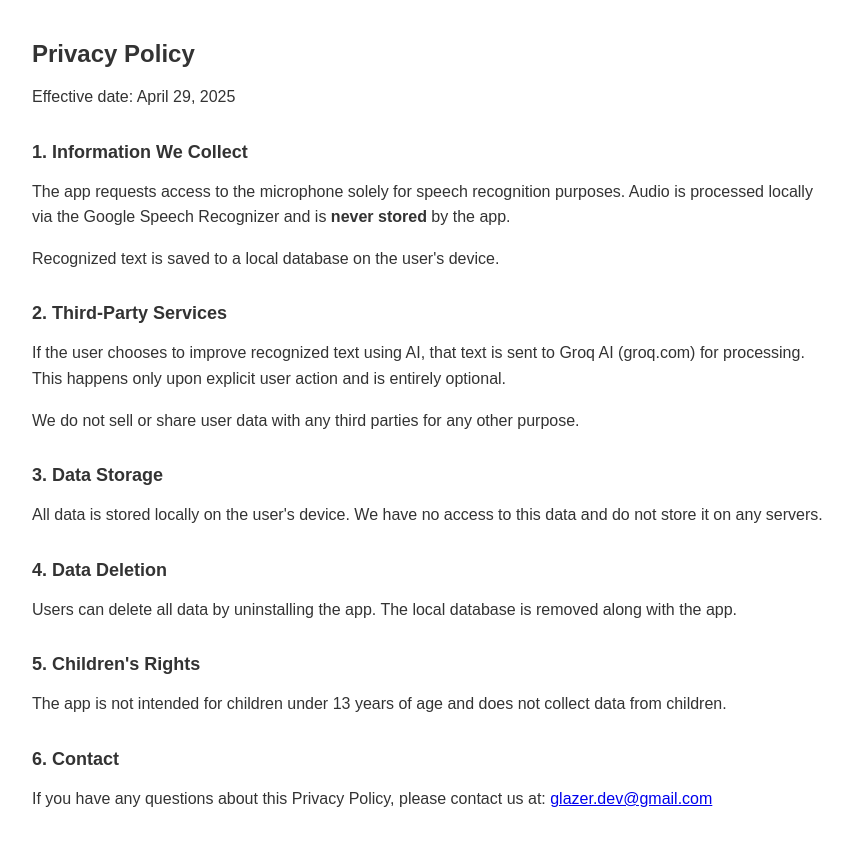
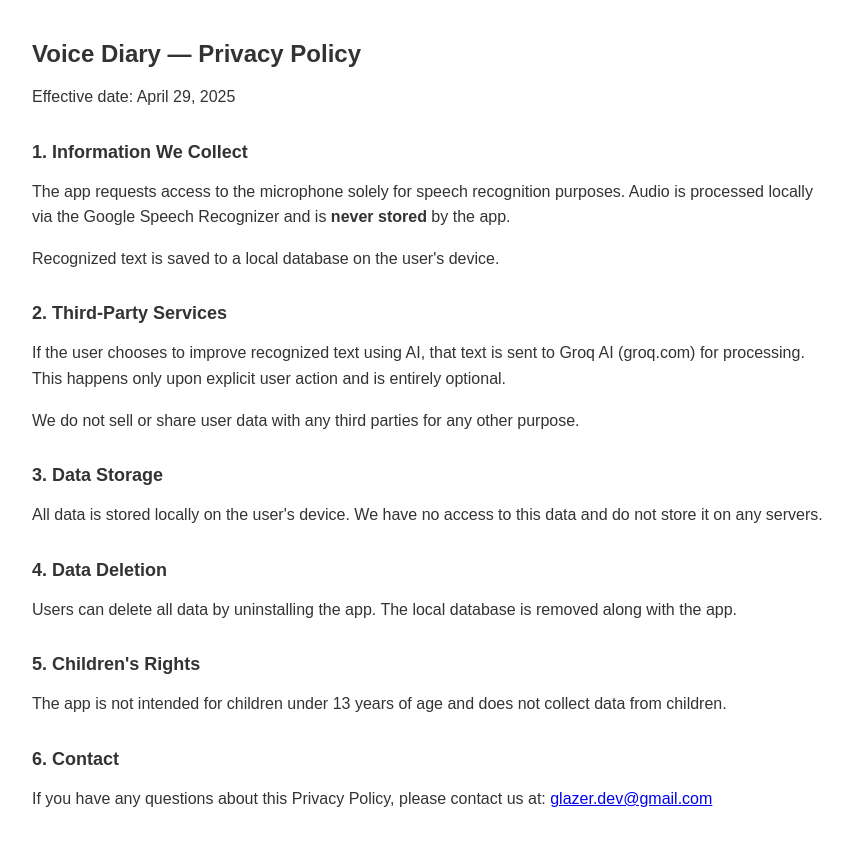
Before and after one commit to mafusaik/voice-diary-privacy-policy, a plain HTML site: page index.html in a window 1280 px wide. Shown: the whole page, without its empty margins (208-1061 px from the left). Drawn offline with Linux system fonts and the light colour scheme.

Commit message:
Update index.html

```diff
--- a/index.html
+++ b/index.html
@@ -13,7 +13,7 @@
 </head>
 <body>
 
-  <h1>Privacy Policy</h1>
+  <h1>Voice Diary — Privacy Policy</h1>
   <p>Effective date: April 29, 2025</p>
 
   <h2>1. Information We Collect</h2>
```
